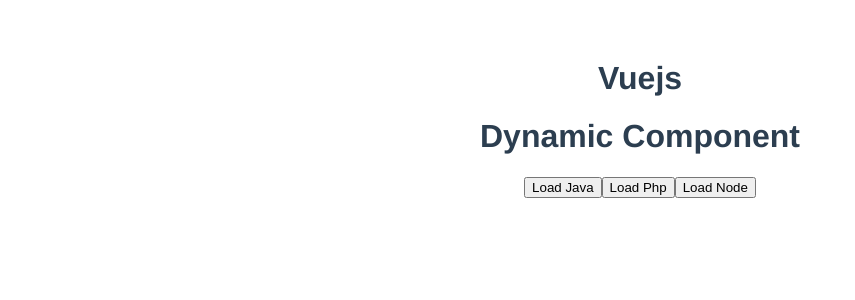
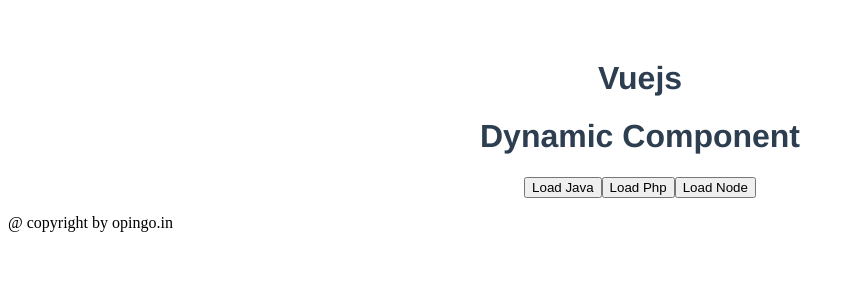
Before and after one commit to niravbhoi/vue-step-by-step, a Vue app: page / in a window 1280 px wide. Shown: the top 300 px of the page, without its empty margins (0-855 px from the left). Built offline with nearby package versions, Linux system fonts and the light colour scheme.

Commit message:
teleport component

```diff
--- a/public/index.html
+++ b/public/index.html
@@ -13,5 +13,6 @@
     </noscript>
     <div id="app"></div>
     <!-- built files will be auto injected -->
+    <div id="footer"></div>
   </body>
 </html>
--- a/src/App.vue
+++ b/src/App.vue
@@ -17,6 +17,9 @@
     <!-- <SimpleForm /> -->
     <!-- <SlotParent /> -->
     <DynamicComponent />
+    <teleport to='#footer'>
+        <FooterComp />
+    </teleport>
 </template>
 
 <script>
@@ -36,6 +39,7 @@
 // import SimpleForm from './components/SimpleForm.vue'
 // import SlotParent from './components/SlotParent.vue'
 import DynamicComponent from './components/DynamicComponent.vue'
+import FooterComp from './components/FooterComp.vue'
 
 export default {
     name: 'App',
@@ -60,6 +64,7 @@
         // SimpleForm,
         // SlotParent,
         DynamicComponent,
+        FooterComp,
     }
 }
 </script>
--- /dev/null
+++ b/src/components/FooterComp.vue
@@ -0,0 +1,10 @@
+<template>
+    <p>
+      @ copyright by opingo.in
+    </p>
+</template>
+<script>
+export default {
+    name:'FooterComp'
+}
+</script>
```
